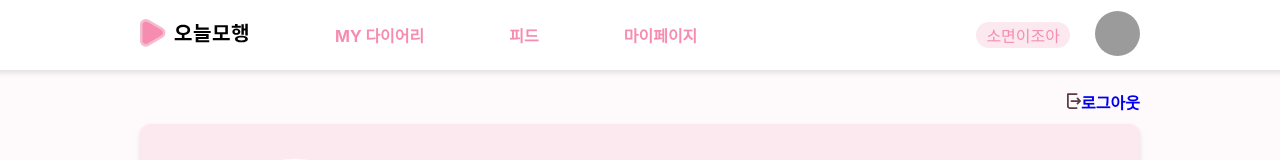
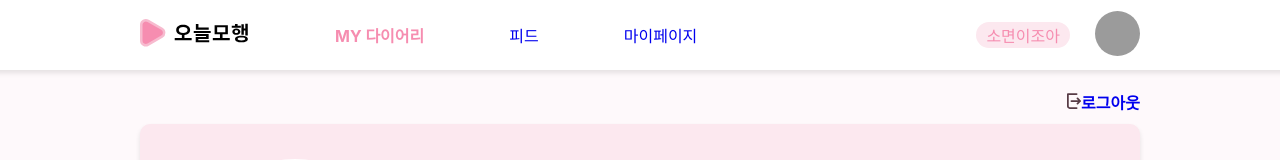
Before and after one commit to soyeonkim0227/ONeulMoHaeng-Client, a React (Create React App) app in the folder oneulmohaeng/: page /my-page in a window 1280 px wide. Shown: the top 160 px of the page. Built offline with nearby package versions, Linux system fonts and the light colour scheme.

Commit message:
ADD :: 헤더 컴포넌트

```diff
--- a/oneulmohaeng/src/components/Header.tsx
+++ b/oneulmohaeng/src/components/Header.tsx
@@ -5,38 +5,45 @@ import mainLogo from "../images/oneulmohaeng_logo.svg";
 import testProfile from "../images/test_profile_image.png";
 
 const Header = () => {
-  const [menu, setMenu] = useState(false);// setMenu(true)
+    const [menu, setMenu] = useState(0);
+    const menuArr = [
+        { key: "MY 다이어리", value: "/my-diary" },
+        { key: "피드", value: "/feed" },
+        { key: "마이페이지", value: "/my-page" },
+    ];
 
     return (
         <>
             <Container>
                 <SubContainer>
-          <Link to={"/my"} className="menu">
+                    <Link to={"/my-diary"}>
                         <Logo src={mainLogo} />
                     </Link>
 
                     <MenuList>
+                        {menuArr.map((e, idx) => {
+                            console.log(menu);
+                            return (
+                                <li>
                                     <Link
-              to={"/my"}
-              className="menu"
-              style={{ textDecoration: "none" }}
+                                        // key={idx}
+                                        onClick={() => {
+                                            setMenu(idx);
+                                        }}
+                                        className={
+                                            menu === idx ? "focused" : "submenu"
+                                        }
+                                        to={e.value}
+                                        style={{
+                                            textDecoration: "none",
+                                            // color: "black",
+                                        }}
                                     >
-              <MenuText>MY 다이어리</MenuText>
+                                        {e.key}
                                     </Link>
-            <Link
-              to={"/feed"}
-              className="menu"
-              style={{ textDecoration: "none" }}
-            >
-              <MenuText>피드</MenuText>
-            </Link>
-            <Link
-              to={"/my-page"}
-              className="menu"
-              style={{ textDecoration: "none" }}
-            >
-              <MenuText>마이페이지</MenuText>
-            </Link>
+                                </li>
+                            );
+                        })}
                     </MenuList>
 
                     <Right>
@@ -50,62 +57,6 @@ const Header = () => {
         </>
     );
 };
-
-const MenuList = styled.ul`
-  display: flex;
-  gap: 85px;
-  margin-left: 85px;
-  list-style: none;
-
-  li {
-    &:hover {
-      cursor: pointer;
-    }
-  }
-
-  .submenu {
-  }
-
-  .focused {
-  }
-`;
-
-const MenuText = styled.p`
-  color: #f68db0;
-  font-size: 16px;
-  font-weight: bold;
-`;
-
-const SubContainer = styled.div`
-  /* width: 800px; */
-  width: 1000px;
-  display: flex;
-  /* justify-content: space-between; */
-  align-items: center;
-  /* background-color: red; */
-`;
-
-const Container = styled.header`
-  /* margin: 0 420px; */
-  padding: 0 400px;
-  background-color: white;
-  height: 70px;
-  box-shadow: 0px 3px 5px 0px rgba(0, 0, 0, 0.1);
-  display: flex;
-`;
-
-const Logo = styled.img`
-  width: 110px;
-  height: 40px;
-  cursor: pointer;
-`;
-
-const Right = styled.div`
-  display: flex;
-  align-items: center;
-  margin-left: auto;
-  gap: 25px;
-`;
 
 const Profile = styled.img`
     width: 45px;
@@ -125,4 +76,49 @@ const Nickname = styled.div`
     padding: 13px 10px;
 `;
 
+const Right = styled.div`
+    display: flex;
+    align-items: center;
+    margin-left: auto;
+    gap: 25px;
+`;
+
+const MenuList = styled.ul`
+    display: flex;
+    gap: 85px;
+    margin-left: 85px;
+    list-style: none;
+    font-size: 16px;
+    color: black;
+
+    .submenu {
+        font-weight: normal;
+    }
+
+    .focused {
+        color: #f68db0;
+        font-weight: bold;
+    }
+`;
+
+const Logo = styled.img`
+    width: 110px;
+    height: 40px;
+    cursor: pointer;
+`;
+
+const SubContainer = styled.div`
+    width: 1000px;
+    display: flex;
+    align-items: center;
+`;
+
+const Container = styled.header`
+    background-color: white;
+    height: 70px;
+    box-shadow: 0px 3px 5px 0px rgba(0, 0, 0, 0.1);
+    display: flex;
+    padding: 0 400px;
+`;
+
 export default Header;
```
Lines whose indentation alone changed are shown as unchanged.
